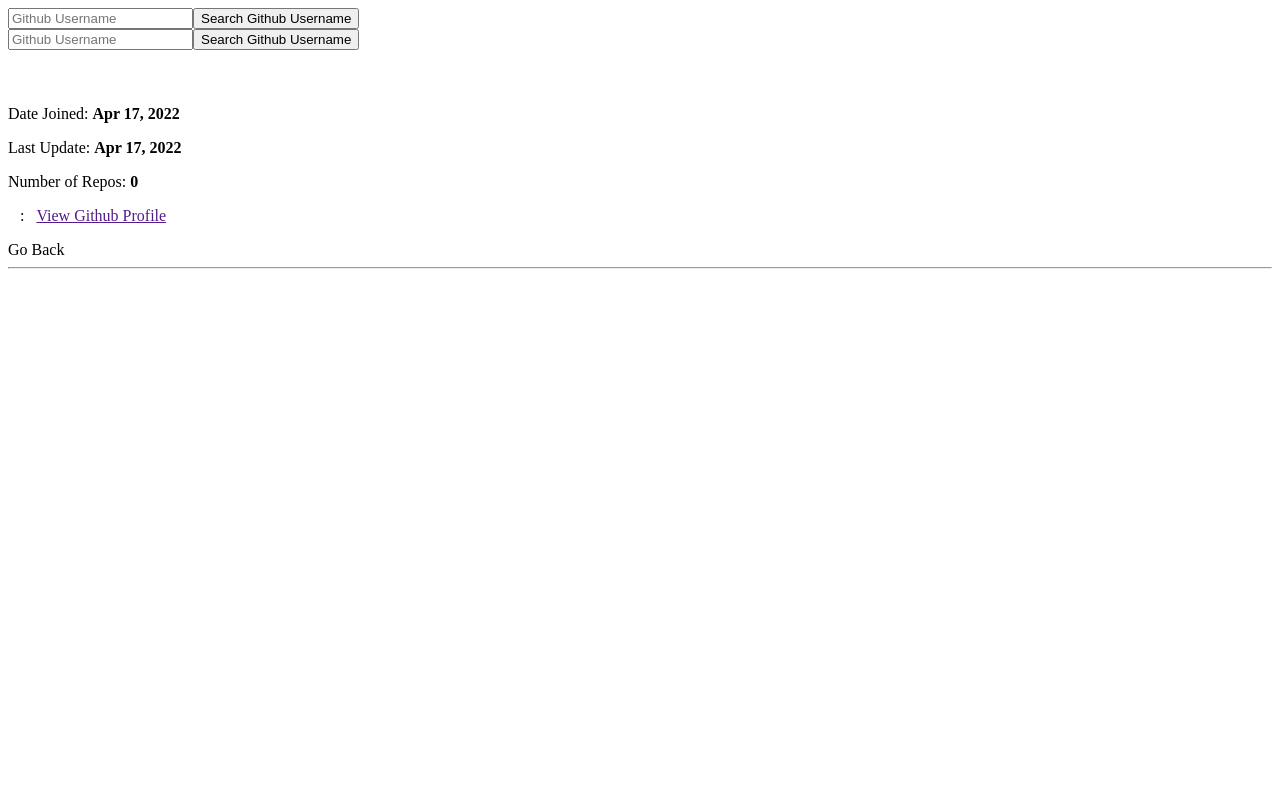
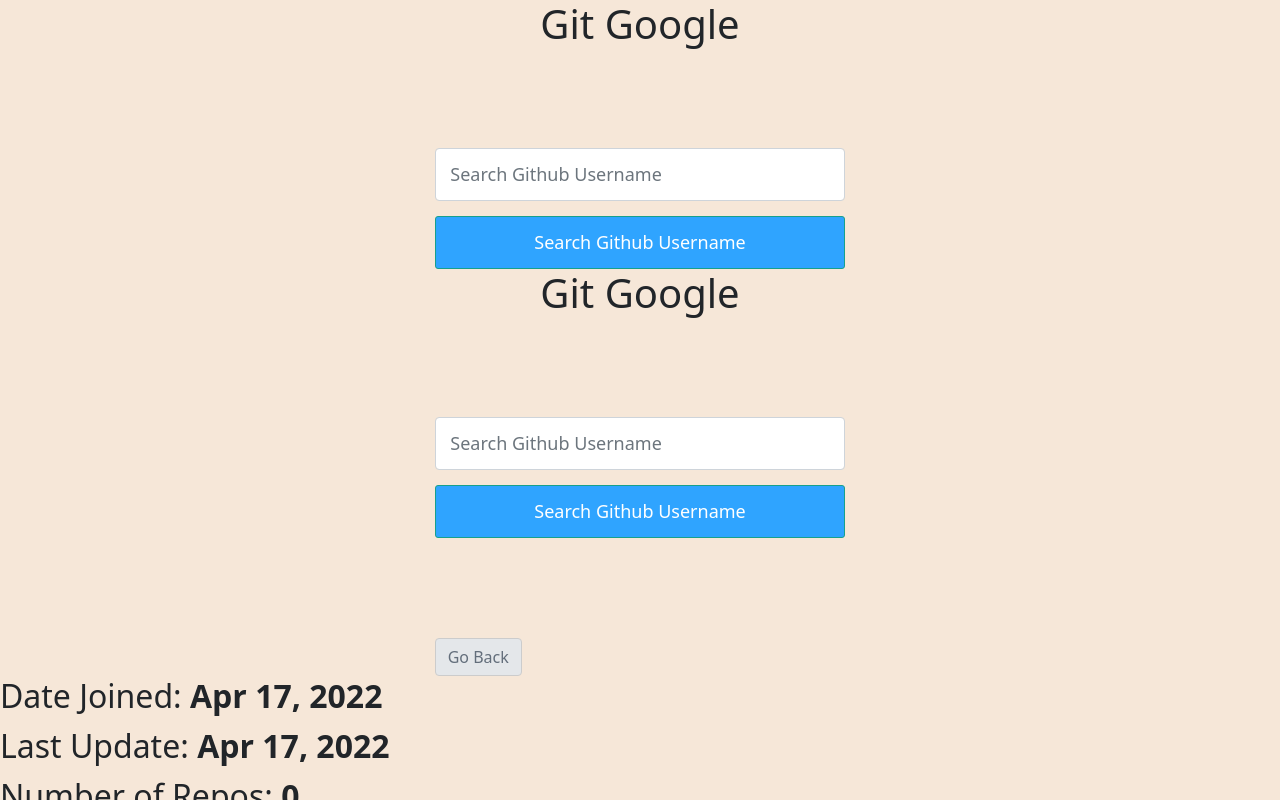
Before and after one commit to KamauDev-maker/git-Search, an Angular app: page /gitUser in a window 1280 px wide. Built offline with nearby package versions, Linux system fonts and the light colour scheme.

Commit message:
modifying the search form component

```diff
--- a/package.json
+++ b/package.json
@@ -18,6 +18,10 @@
     "@angular/platform-browser": "~13.3.0",
     "@angular/platform-browser-dynamic": "~13.3.0",
     "@angular/router": "~13.3.0",
+    "angular-font-awesome": "^3.1.2",
+    "bootstrap": "^5.1.3",
+    "font-awesome": "^4.7.0",
+    "popper": "^1.0.1",
     "rxjs": "~7.5.0",
     "tslib": "^2.3.0",
     "zone.js": "~0.11.4"
--- a/src/app/search-form/search-form.component.css
+++ b/src/app/search-form/search-form.component.css
@@ -0,0 +1,47 @@
+h1{
+    text-align: center;
+}
+
+
+.search-form a {
+    color:#2FA4FF;
+    font-size: 13px;
+}
+
+.btn-success {
+    background-color:#2FA4FF;
+    border-color: #17a08c;
+    border-radius: 3px;
+    color: #fff;
+}
+
+.btn-success:focus, .btn-success:active {
+    background-color:#2FA4FF;
+    border-color: #2FA4FF;
+}
+
+
+.btn-block {
+    display: block;
+    width: 100%;
+}
+
+.btn-lg {
+    padding: 12px 20px;
+    font-size: 18px;
+}
+
+
+.input-lg {
+    font-size: 18px;
+    padding: 12px 10px;
+}
+
+
+.mb15 {
+	margin-bottom:15px;
+}
+
+.mt100 {
+	margin-top:100px;
+}
--- a/src/app/search-form/search-form.component.html
+++ b/src/app/search-form/search-form.component.html
@@ -1,12 +1,16 @@
+<div>
+	<h1> Git Google</h1>
+</div>
+
 <div class="row mt100" *ngIf="showInput">
 	<div class="col-md-2"></div>
 	<div class="col-md-8 search-form">
-		<!-- <img class="img" src="../assets/images/gitlogo.jpg"> -->
+
 		<form (ngSubmit)='submitUsername()' #gitForm='ngForm' name="Form">
 			<div class="row">
 				<div class="col-md-3"></div>
 				<div class="col-md-6">
-					<input type="text" class="form-control input-lg mb15 user-input" id="username" [(ngModel)]="username" name="username" autocomplete="off" placeholder="Github Username">
+					<input type="text" class="form-control input-lg mb15 user-input" id="username" [(ngModel)]="username" name="username" autocomplete="off" placeholder=" Search Github Username">
 					<button type="submit" class="btn btn-success btn-lg btn-block">Search Github Username</button>
 				</div>
 				<div class="col-md-3"></div>
--- a/src/app/user-result/user-result.component.css
+++ b/src/app/user-result/user-result.component.css
@@ -0,0 +1,68 @@
+
+.mt80 {
+	margin-top:80px;
+}
+
+.mb15 {
+	margin-bottom:15px;
+}
+
+.mb50 {
+	margin-bottom:50px;
+}
+
+.mt100 {
+	margin-top: 100px;
+}
+
+.profile h4, .git-results h4 {
+	color:#2FA4FF !important;
+	margin-bottom: 0;
+	/* font-family: 'darker_grotesqueblack'; */
+	font-size: 35px;
+}
+
+.git-results .last-update {
+	font-size: 12px;
+}
+
+.git-results p {
+	margin-bottom: 0px;
+	font-size: 17px;
+}
+
+.repo-detail small {
+	font-size: 14px !important;
+}
+
+.btn-default {
+    background: #e4e7ea;
+    border-color: #ccc;
+    color: #636e7b;
+}
+
+div.profile {
+	position: fixed;
+}
+
+.stat a {
+	color: #1CAF9A !important;
+}
+
+.profile img {
+	width: 150px;
+	height:auto;
+}
+
+p.bio {
+	font-size: 2rem;
+}
+
+p.stat {
+	font-size: 2rem;
+	margin-bottom: 2px !important;
+}
+
+.profile p {
+	margin-bottom: 10px;
+}
--- a/src/app/user-result/user-result.component.html
+++ b/src/app/user-result/user-result.component.html
@@ -8,12 +8,11 @@
         <p class="stat">Date Joined: <strong>{{user.created_at|date}}</strong></p>
         <p class="stat">Last Update: <strong>{{user.updated_at|date}}</strong></p>
         <p class="stat">Number of Repos: <strong>{{user.public_repos}}</strong></p>
-        <p class="stat"><i class="fa fa-github-alt" aria-hidden="true"></i>&nbsp;&nbsp;&nbsp;:&nbsp;&nbsp;&nbsp;<a href="{{user.html_url}}" target="_blank">View Github Profile</a></p>
+        <p class="stat"><i class="fa fa-github-alt" aria-hidden="true"></i>&nbsp;&nbsp;&nbsp;:&nbsp;&nbsp;&nbsp;<a href="{{user.html_url}}" target="_blank">View Profile</a></p>
     </div>
     <div class="col-md-3"></div>
     <div class="col-md-5">
     <a class="btn btn-default btn-xs" (click)="goBack()" >Go Back</a>
-    <hr>
      <div class="panel panel-default" >
         <div class="panel-heading">
             <h3 class="panel-title"></h3>
--- a/src/index.html
+++ b/src/index.html
@@ -6,6 +6,7 @@
   <base href="/">
   <meta name="viewport" content="width=device-width, initial-scale=1">
   <link rel="icon" type="image/x-icon" href="favicon.ico">
+  <link rel="stylesheet" href="https://cdnjs.cloudflare.com/ajax/libs/font-awesome/6.1.1/css/all.min.css ">
 </head>
 <body>
   <app-root></app-root>
--- a/src/styles.css
+++ b/src/styles.css
@@ -1 +1,6 @@
-/* You can add global styles to this file, and also import other style files */
+@import "~bootstrap/dist/css/bootstrap.css";
+@import '~font-awesome/css/font-awesome.css';
+
+body{
+    background-color: #F6E7D8;
+}
```
Also changed, not shown: src/app/assets/images/git.jpg (added), 1 other file (tests, documents, lock files or other folders).
